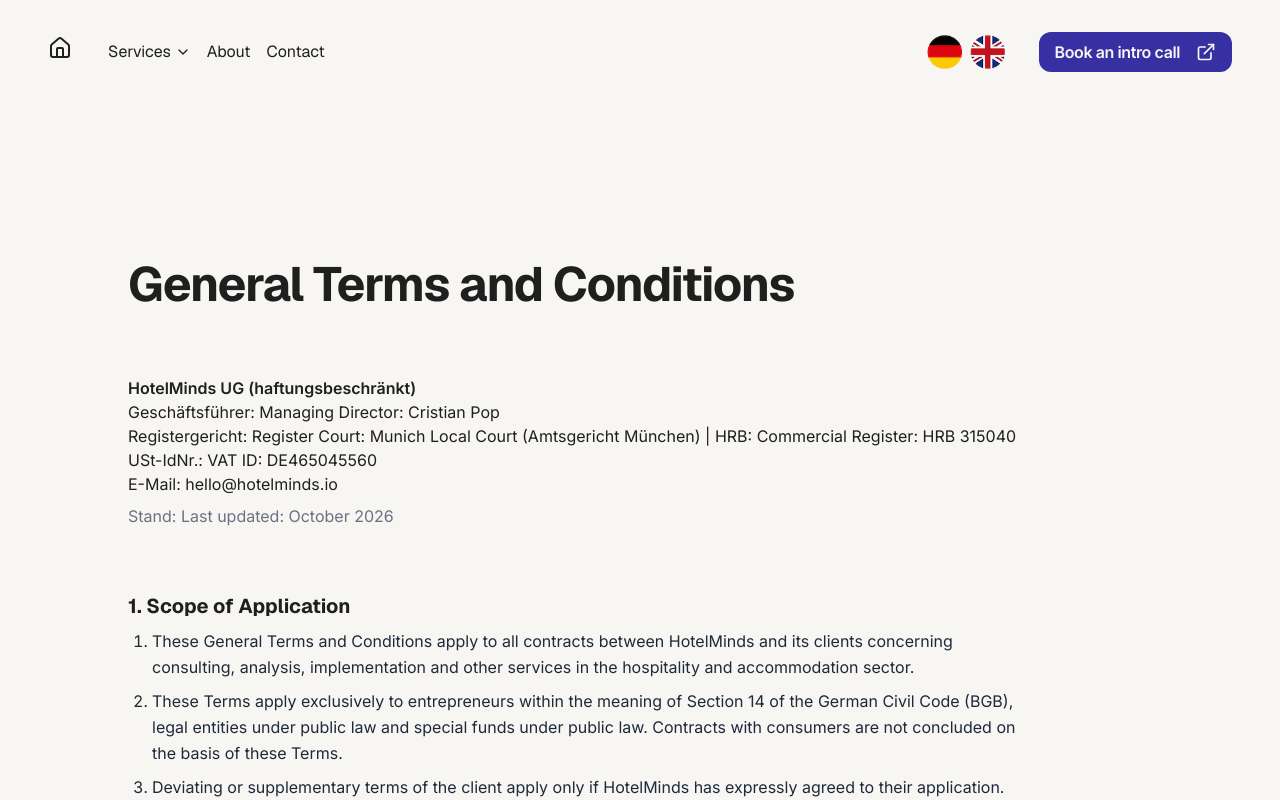
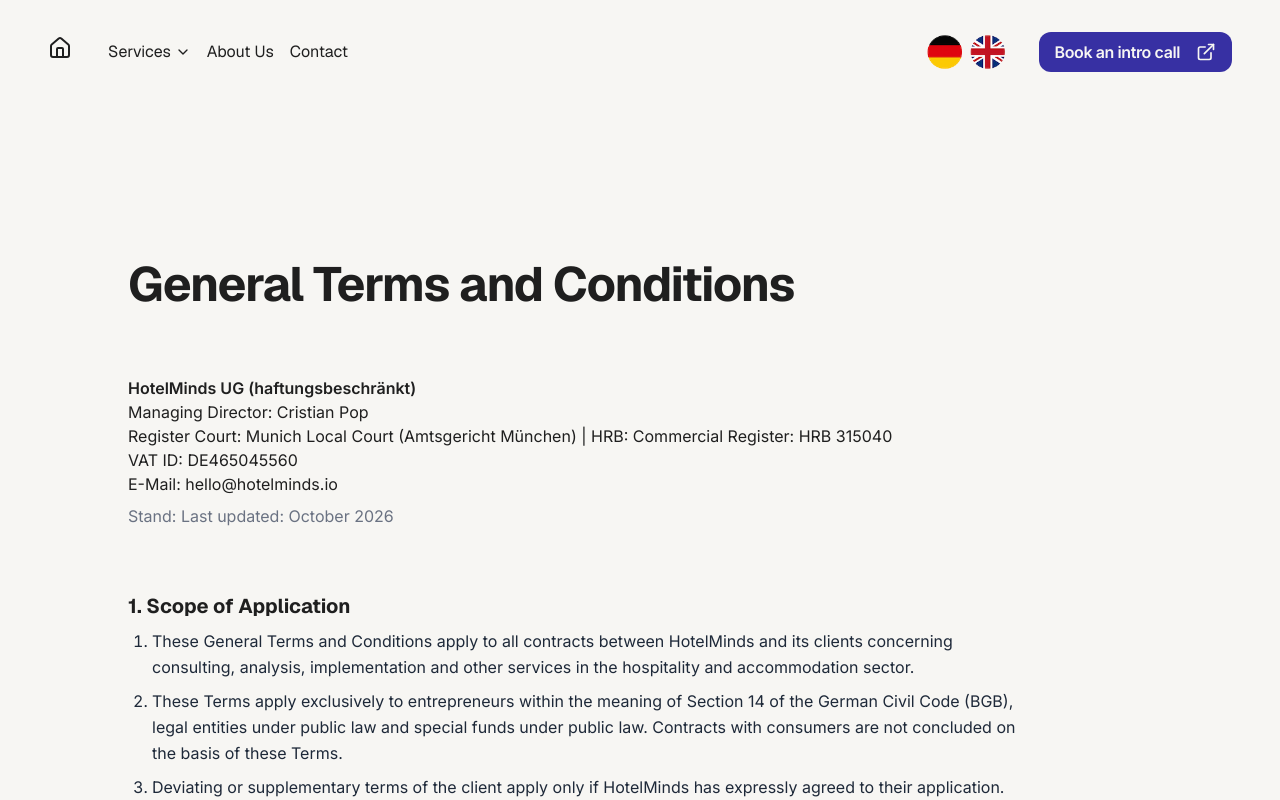
Before and after one commit to dscmari/hotelminds, a Next.js app: page /en/terms in a window 1280 px wide. Shown: the top 800 px of the page. Built offline with nearby package versions, Linux system fonts and the light colour scheme.

Commit message:
implement feedback

```diff
--- a/app/[locale]/layout.tsx
+++ b/app/[locale]/layout.tsx
@@ -6,6 +6,7 @@
 import { getMessages } from "next-intl/server";
 import { routing } from "@/app/i18n/routing";
 import ScrollToTopBtn from "../components/buttons/ScrollToTopBtn";
+import { createMeta } from "../utils/createMeta";
 
 const inter = Inter({
   subsets: ["latin"],
@@ -22,6 +23,10 @@
   variable: "--font-geist-mono",
   subsets: ["latin"],
 });
+
+export async function generateMetadata() {
+  return createMeta("home.meta");
+}
 
 export function generateStaticParams() {
   return routing.locales.map((locale) => ({ locale }));
--- a/app/[locale]/terms/page.tsx
+++ b/app/[locale]/terms/page.tsx
@@ -16,12 +16,12 @@
       <div className="py-12">
         <p className="font-semibold">{companyInfo.name}</p>
         <p>{companyInfo.adress}</p>
-        <p>Geschäftsführer: {companyInfo.managing_director}</p>
+        <p>{companyInfo.managing_director}</p>
         <p>
-          Registergericht: {companyInfo.register_court} | HRB:{" "}
+          {companyInfo.register_court} | HRB:{" "}
           {companyInfo.commercial_register}
         </p>
-        <p>USt-IdNr.: {companyInfo.vat_id}</p>
+        <p>{companyInfo.vat_id}</p>
         <p>
           E-Mail:{" "}
             {companyInfo.email}
--- a/app/components/navbar/desktop/Tabs.tsx
+++ b/app/components/navbar/desktop/Tabs.tsx
@@ -32,7 +32,7 @@
     {
       title: data[3],
       Component: NavReferences,
-      link: `${data[3] === "Über Uns" ? "/about/" : `/${data[3].toLowerCase()}/`}`,
+      link: `${`/about/`}`,
     },
     {
       title: data[4],
--- a/data/de/about.json
+++ b/data/de/about.json
@@ -1,6 +1,6 @@
 {
   "hero": {
-    "headline": "Über HotelMinds",
+    "headline": "Über Uns",
     "intro_1": "HotelMinds ist eine Hotelberatungsagentur für unabhängige Hotels – im laufenden Betrieb ebenso wie vor Neueröffnungen oder Re-Openings – mit Fokus auf Umsatz, Profitabilität und Vertrieb.",
     "intro_2": "Unser internationales Team vereint unterschiedliche Perspektiven aus der Hotellerie und der Reisebranche. Einige unserer Experten bringen praktische Erfahrung aus dem Hotelbetrieb mit, andere haben bei führenden Buchungsplattformen (OTAs) wie Booking.com, Expedia und Airbnb gearbeitet.",
     "intro_3": "Über strategische Partnerschaften erweitern wir unser Know-how gezielt um aktuelle Entwicklungen in den Bereichen KI und Hoteltechnologie – immer dann, wenn sie für das jeweilige Projekt Mehrwert schaffen."
--- a/data/de/home.json
+++ b/data/de/home.json
@@ -1,17 +1,17 @@
 {
   "meta": {
-    "title": "SEO Title: Hotelberatung für unabhängige Hotels | HotelMinds",
+    "title": "Hotelberatung für unabhängige Hotels | HotelMinds",
     "description": "HotelMinds berät unabhängige Hotels zu Revenue Management, Preisstrategie, Buchungsplattformen, Direktvertrieb und Pre-Opening.",
     "alternates": "https://hotelminds.io/de/"
   },
   "hero": {
     "headline": "Marge sichern. Kommerzielle Performance stärken.",
-    "subheader": "HotelMinds unterstützt unabhängige Hotels, Hoteleigentümer und Projektentwickler dabei, Revenue Management, Preisstrategie, Distribution, Direktbuchungen und kommerzielle Systeme zu optimieren – von der Weiterentwicklung bestehender Hotels bis zum kommerziellen Setup für Neueröffnungen, umfassende Renovierungen und Re-Openings.",
+    "subheader": "HotelMinds unterstützt Hoteleigentümer, Betreiber und Projektentwickler dabei, ihre Hotels online besser zu vermarkten und die richtigen technischen Lösungen einzusetzen – bei bestehenden Hotels ebenso wie bei Neu- und Wiedereröffnungen.",
     "btnOutro": "Wir verbinden strategische Beratung mit praxisnaher Umsetzung und schaffen so stärkere, profitablere kommerzielle Strukturen."
   },
   "services": {
     "headlineExistingHotel": "Bestehende Hotels",
-    "headlinePreOpening": "Pre Opening",
+    "headlinePreOpening": "Pre-Opening",
     "subheader": "Leistungen",
     "intro": "Wir unterstützen unabhängige Hotels dabei, ihre Zimmer profitabler zu verkaufen – mit einer klaren Preisstrategie, einem starken Online-Vertrieb und mehr Direktbuchungen.",
     "bullets": [
@@ -23,7 +23,7 @@
       {
         "icon": "Calculator",
         "header": "Mehr Nachfrage in profitable Buchungen umwandeln",
-        "text": "Wir optimieren Zimmerdarstellung, Inhalte, Ratenstruktur und Buchungswege, damit aus bestehender Nachfrage mehr Umsatz entsteht"
+        "text": "Wir optimieren Zimmerdarstellung, Inhalte, Ratenstruktur und Buchungswege, damit aus bestehender Nachfrage mehr Umsatz entsteht."
       },
       {
         "icon": "Globe",
@@ -33,7 +33,7 @@
       {
         "icon": "Sliders",
         "header": "Performance kontinuierlich verbessern",
-        "text": "Wir analysieren Buchungsverhalten, Markt eränderungen und die Entwicklung der einzelnen Kanäle und leiten daraus konkrete Maßnahmen ab."
+        "text": "Wir analysieren Buchungsverhalten, Marktveränderungen und die Entwicklung der einzelnen Kanäle und leiten daraus konkrete Maßnahmen ab."
       },
       {
         "icon": "Rocket",
--- a/data/de/privacy.json
+++ b/data/de/privacy.json
@@ -11,7 +11,7 @@
         "Deutschland",
         "Vertreten durch den Geschäftsführer Cristian Pop",
         "E-Mail: hello@hotelminds.io",
-        "Telefon: [deutsche Nummer folgt]"
+        "Telefon: +49 179 1769307"
 
     ]
   },
--- a/data/en/about.json
+++ b/data/en/about.json
@@ -1,6 +1,6 @@
 {
   "hero": {
-    "headline": "About HotelMinds",
+    "headline": "About Us",
     "intro_1": "HotelMinds is a hotel consulting company focused on revenue, profitability and sales for independent hotels.",
     "intro_2": "Our international team brings together different perspectives from hospitality and the travel industry. Some of  our experts have hands-on hotel experience, while others have worked at leading booking platforms including Booking.com, Expedia and Airbnb.",
     "intro_3": "Through strategic partnerships, we bring additional expertise in AI and emerging hospitality technology into our projects where it creates real value."
@@ -34,7 +34,7 @@
     "text_3": "Today, he and his team combine platform-side expertise with hands-on consulting to support hotel owners, operators, asset managers, investors and developers in building stronger, more profitable commercial structures — both in ongoing operations and during pre-opening."
   },
     "finalCta": {
-    "headline": "Ready to Strengthen Your Hotel’s Performance?",
+    "headline": "Ready to strengthen your hotel’s performance?",
     "text": "Whether you are improving an existing hotel or preparing for a new opening, we help you identify the right commercial priorities and put them into action."
   }
 }
--- a/data/en/home.json
+++ b/data/en/home.json
@@ -7,14 +7,14 @@
 
   "hero": {
     "headline": "Protect Your Margin. Strengthen Your Commercial Performance.",
-    "subheader": "HotelMinds helps independent hotels, hotel owners and developers strengthen revenue management, pricing, hotel distribution, direct bookings and commercial technology - from optimizing existing properties to building the commercial setup for new openings, major renovations and re-openings.",
+    "subheader": "HotelMinds helps hotel owners, operators and developers improve their online sales and implement the right technology solutions — for existing hotels as well as new openings and re-openings.",
     "btnOutro": "We combine strategic guidance with hands-on execution to create stronger, more profitable commercial structures."
   },
   "services": {
     "headlineExistingHotel": "Existing Hotel Performance",
-    "headlinePreOpening": "Pre Opening",
+    "headlinePreOpening": "Pre-Opening",
     "subheader": "Services",
-    "intro": "For operating independent hotels looking to improve revenue performance, strengthen hotel distribution and gain greater control over pricing, direct bookings and commercial decision-making.",
+    "intro": "We help independent hotels improve revenue performance, strengthen hotel distribution and gain greater control over pricing, direct bookings and commercial decision-making.",
     "bullets": [
       {
         "icon": "SearchCheck",
@@ -110,7 +110,7 @@
     }
   },
   "finalCta": {
-    "headline": "Ready to Strengthen Your Hotel’s Performance?",
+    "headline": "Ready to strengthen your hotel’s performance?",
     "text": "Whether you are improving an existing hotel or preparing for a new opening, we help you identify the right commercial priorities and put them into action."
   }
 }
```
Also changed, not shown: data/en/components.json.
